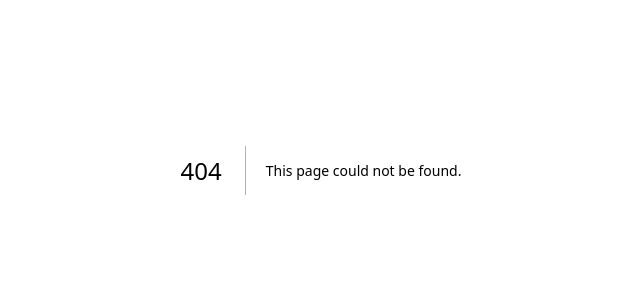
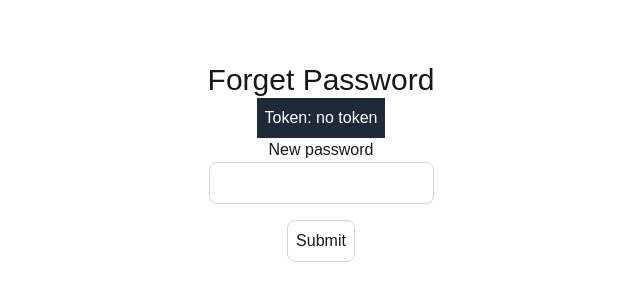
Before and after one commit to mehul-m-prajapati/nextjs_auth, a Next.js app: page /resetPassword in a window 1280 px wide. Before the commit this address had no page. Shown: the part 230-530 px from the top of the page, without its empty margins (319-959 px from the left). Built offline with nearby package versions, Linux system fonts and the light colour scheme.

Commit message:
added reset password feature

```diff
--- /dev/null
+++ b/src/app/api/users/resetEmail/route.ts
@@ -0,0 +1,28 @@
+import { connect } from "@/dbConfig/dbConfig";
+import { sendEmail } from "@/helpers/mailer";
+import UserModel from "@/models/userModel";
+import { NextRequest, NextResponse } from "next/server";
+
+connect();
+
+export async function POST(request: NextRequest) {
+
+    try {
+        const reqBody = await request.json();
+        const {email} = reqBody;
+
+        const user = await UserModel.findOne({email});
+
+        if (!user) {
+            return NextResponse.json({message: 'No user found with given email id'}, {status: 400});
+        }
+
+        const emailResp = await sendEmail({email, emailType: 'RESET', userId: ''});
+
+        return NextResponse.json({message: "Reset password email sent"}, {status: 200});
+    }
+    catch (error: any) {
+          return NextResponse.json({error: error.message}, {status: 500});
+    }
+
+}
--- /dev/null
+++ b/src/app/api/users/resetPasswd/route.ts
@@ -0,0 +1,34 @@
+import { connect } from "@/dbConfig/dbConfig";
+import UserModel from "@/models/userModel";
+import { NextRequest, NextResponse } from "next/server";
+import bcryptjs from "bcryptjs";
+
+connect();
+
+export async function POST(request: NextRequest) {
+
+    try {
+        const reqBody = await request.json();
+        const {token, password} = reqBody;
+
+        const user = await UserModel.findOne({forgotPasswordToken: token, forgotPasswordTokenExpiry: {$gt: Date.now()}});
+
+        if (!user) {
+            return NextResponse.json({message: "Invalid token. Please try again"}, {status: 400});
+        }
+
+        //hash password
+        const salt = await bcryptjs.genSalt(10);
+        const hashedPassword = await bcryptjs.hash(password, salt);
+        user.password = hashedPassword;
+        user.forgotPasswordToken = undefined;
+        user.forgotPasswordTokenExpiry = undefined;
+
+        await user.save();
+
+        return NextResponse.json({message: 'Password updated successfully'}, {status: 200});
+
+    } catch (error: any) {
+        return NextResponse.json({error: error.message}, {status: 500});
+    }
+}
--- a/src/app/login/page.tsx
+++ b/src/app/login/page.tsx
@@ -16,6 +16,21 @@ function LoginPage() {
   });
   const [loading, setLoading] = useState(false);
 
+  const sendResetPasswdEmail = async () => {
+    try {
+        if (!user.email) {
+            toast.error("Please enter email");
+            return;
+        }
+        const resp = await axios.post('/api/users/resetEmail', {email: user.email});
+        toast.success(resp.data.message);
+    }
+    catch (error: any) {
+        toast.error(error.response?.data?.message);
+        //toast.error(error.message);
+    }
+  }
+
   const onLogin = async () => {
 
     if (!user.email || !user.password) {
@@ -27,7 +42,6 @@ function LoginPage() {
         setLoading(true);
 
         const resp = await axios.post('/api/users/login', user);
-        console.log('Login success', resp.data);
         toast.success("Login success");
 
         router.push('/profile');
@@ -76,6 +90,12 @@ function LoginPage() {
         <p>Not a Member?</p>
         <Link className="inline-block bg-blue-900 hover:bg-blue-800 text-white
         py-1 px-2 rounded" href="/signup">Sign Up</Link>
+
+        <p className="mt-8"></p>
+        <button onClick={sendResetPasswdEmail} className="p-2 border border-gray-300
+         rounded-lg mb-4 cursor-pointer bg-amber-950 hover:bg-gray-800 focus:outline-none focus:border-gray-600">
+            Forgot Password?
+        </button>
     </div>
   )
 }
--- /dev/null
+++ b/src/app/resetPassword/page.tsx
@@ -0,0 +1,65 @@
+'use client'
+
+import axios from 'axios';
+import { useRouter } from 'next/navigation';
+import { useEffect, useState } from 'react'
+import toast from 'react-hot-toast';
+
+function resetPassword() {
+  const [token, setToken] = useState("");
+  const [newPasswd, setNewPasswd] = useState('');
+  const router = useRouter();
+
+  const resetPasswd = async () => {
+
+    if (token.length > 0) {
+        try {
+            const resp = await axios.post('/api/users/resetPasswd', {token, password: newPasswd});
+
+            toast.success(resp.data.message);
+            router.push('/login');
+        }
+        catch (error: any) {
+            console.log(error);
+            toast.error(error.response.data.message);
+        }
+    }
+    else {
+        toast.error('No token found in URL');
+    }
+  }
+
+  useEffect(() => {
+    const urlToken = window.location.search.split("=")[1];
+    setToken(urlToken || "");
+  }, []);
+
+  return (
+    <div className='flex flex-col items-center justify-center min-h-screen py-2'>
+        <h1 className="text-3xl">Forget Password</h1>
+
+        <h2 className="p-2 bg-gray-800 text-white">
+            Token: {token ? `${token}` : "no token"}
+        </h2>
+
+        <label htmlFor="password">New password</label>
+        <input
+        className="p-2 border border-gray-300 rounded-lg mb-4 focus:outline-none
+         focus:border-gray-600 text-white"
+            id="password"
+            type="password"
+            value={newPasswd}
+            onChange={(e) => setNewPasswd(e.target.value)}
+            placeholder="password"
+        >
+        </input>
+
+        <button onClick={resetPasswd} className="p-2 border border-gray-300
+         rounded-lg mb-4 cursor-pointer hover:bg-gray-800 focus:outline-none focus:border-gray-600">
+            Submit
+        </button>
+    </div>
+  )
+}
+
+export default resetPassword
--- a/src/helpers/mailer.ts
+++ b/src/helpers/mailer.ts
@@ -17,7 +17,7 @@ export const sendEmail = async( {email, emailType, userId }: any ) => {
         }
         else if (emailType === "RESET") {
 
-            await UserModel.findByIdAndUpdate(userId, {
+            await UserModel.findOneAndUpdate({email}, {
                 forgotPasswordToken: hashToken,
                 forgotPasswordTokenExpiry: Date.now() + 3600000
             });
@@ -29,8 +29,6 @@ export const sendEmail = async( {email, emailType, userId }: any ) => {
                 user: process.env.EMAIL_USER,
                 pass: process.env.EMAIL_PASS,
             },
-            logger: true,
-            debug: true,
         });
 
         // Email options
@@ -38,8 +36,8 @@ export const sendEmail = async( {email, emailType, userId }: any ) => {
             from: process.env.EMAIL_USER,
             to: email,
             subject: emailType === "VERIFY" ? "Verify your email" : "Reset your password",
-            html: `<p>Click <a href="${process.env.DOMAIN}/verifyemail?token=${hashToken}">here</a> to ${emailType === "VERIFY" ? "verify your email" : "reset your password"}
-            or copy and paste the link below in your browser. <br> ${process.env.DOMAIN}/verifyemail?token=${hashToken}
+            html: `<p>Click <a href="${process.env.DOMAIN}/${emailType === "VERIFY" ? "verifyemail" : "resetPassword"}?token=${hashToken}">here</a> to ${emailType === "VERIFY" ? "verify your email" : "reset your password"}
+            or copy and paste the link below in your browser. <br> ${process.env.DOMAIN}/${emailType === "VERIFY" ? "verifyemail" : "resetPassword"}?token=${hashToken}
             </p>`,
         };
 
```
